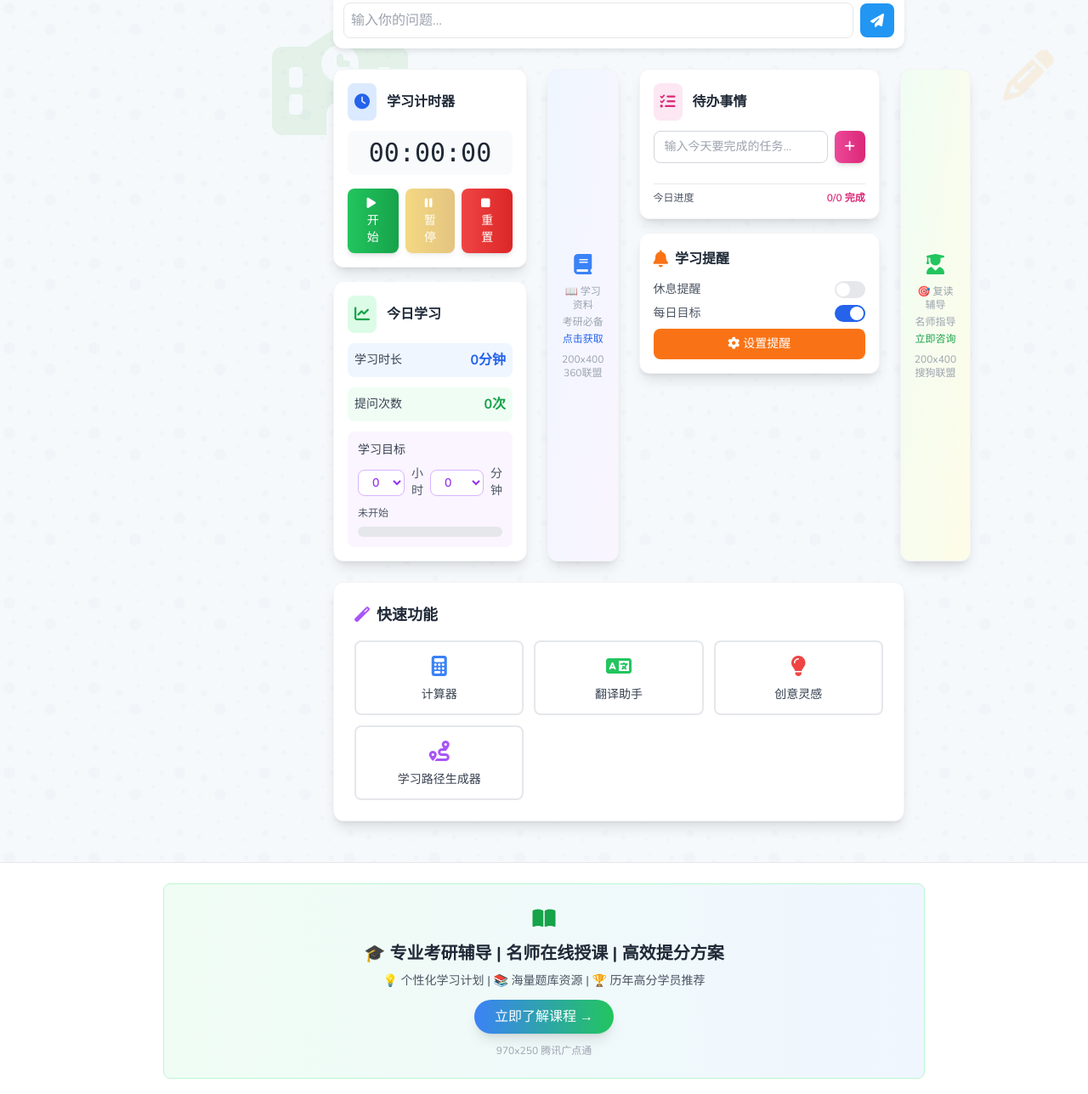
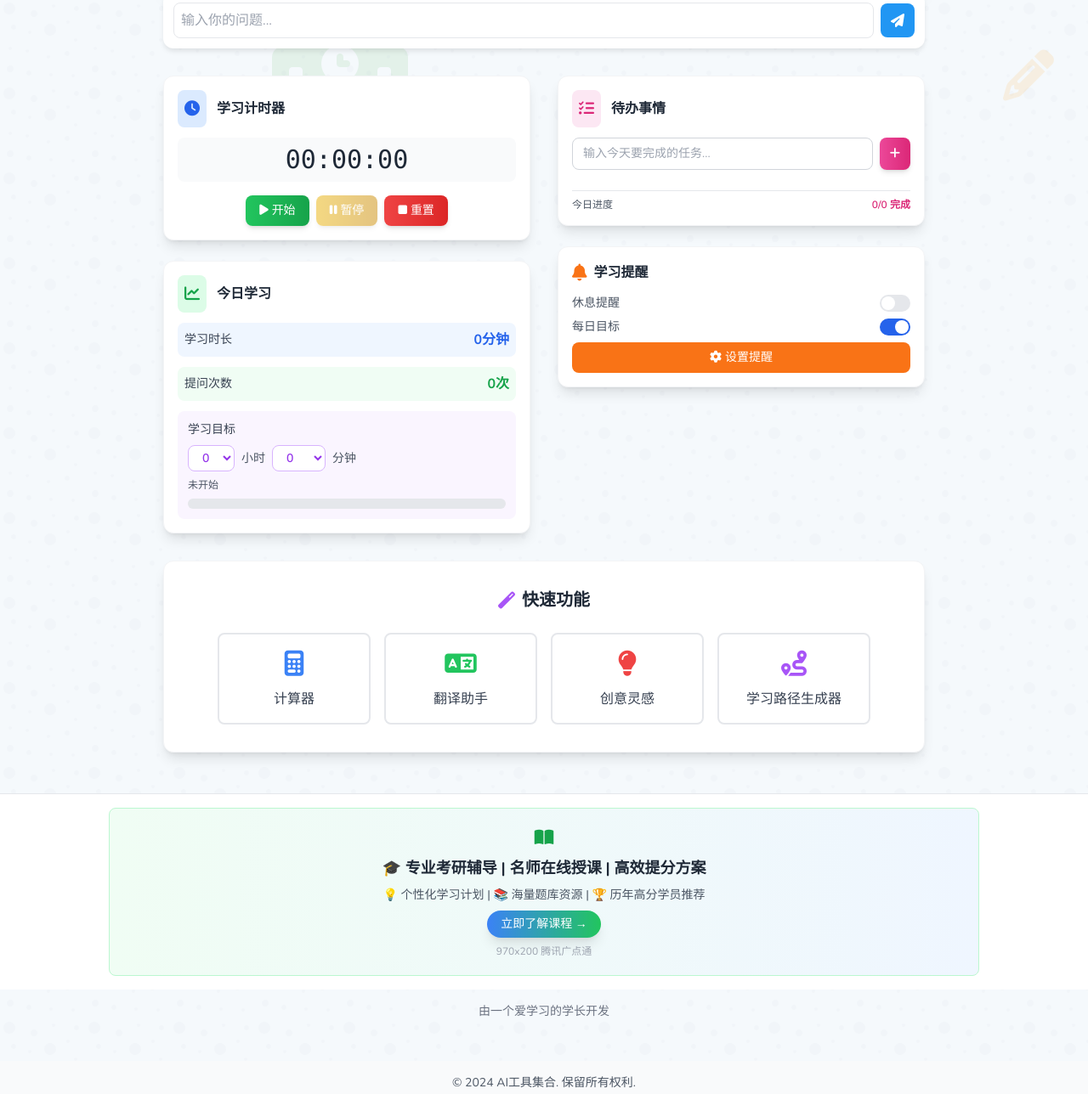
Before and after one commit to oycx04/-AI, a plain HTML site: page frontend/index.html in a window 1280 px wide. Shown: the part 601-1889 px from the top of the page at 85% size. Drawn offline with nearby package versions, Linux system fonts and the light colour scheme.

Commit message:
优化前端布局和广告位配置，准备部署到15468597.top域名

```diff
--- a/frontend/index.html
+++ b/frontend/index.html
@@ -335,15 +335,14 @@
         }
 
         /* 广告位响应式优化 */
+        @media (max-width: 1024px) {
+            #left-banner-ad,
+            #sidebar-ad {
+                display: none; /* 平板和移动端隐藏左右侧广告 */
+            }
+        }
+
         @media (max-width: 768px) {
-            #left-banner-ad {
-                display: none; /* 移动端隐藏左侧广告 */
-            }
-
-            #sidebar-ad {
-                display: none; /* 移动端隐藏右侧悬浮广告 */
-            }
-
             .ad-container {
                 width: 100% !important;
                 max-width: 300px;
@@ -357,6 +356,14 @@
             /* 移动端调整主要内容区域边距 */
             .pt-32.p-4.pl-48 {
                 padding-left: 1rem !important;
+            }
+        }
+
+        /* 确保广告位不会遮挡主要内容 */
+        @media (min-width: 1025px) {
+            .main-content {
+                margin-left: 180px;
+                margin-right: 180px;
             }
         }
 
@@ -795,18 +802,17 @@
     <i class="fas fa-pencil-alt decoration pencil text-6xl bottom-20 right-10"></i>
     <i class="fas fa-school decoration building text-9xl bottom-10 left-1/4"></i>
 
-    <!-- 左侧广告位 -->
-    <div class="fixed top-20 left-4 z-40 bg-white shadow-lg rounded-lg border border-gray-200" style="width: 160px;">
-        <div class="p-2">
-            <div id="left-banner-ad" class="bg-gradient-to-b from-yellow-50 to-orange-50 rounded-lg p-2 border border-yellow-200 ad-hover">
+    <!-- 左侧悬浮广告位 -->
+    <div class="fixed left-4 top-1/2 transform -translate-y-1/2 z-30">
+        <div id="left-banner-ad" class="bg-white rounded-lg shadow-xl border border-gray-200 p-2 w-36 hover:shadow-2xl transition-shadow duration-300 ad-hover">
             <!-- 百度联盟广告代码位置 -->
             <script type="text/javascript">
                 // 百度联盟广告代码
                 /*
                 (function() {
                     var cpro_id = "u6849608"; // 替换为实际的百度联盟ID
-                        var cpro_w = 160;
-                        var cpro_h = 600;
+                    var cpro_w = 140;
+                    var cpro_h = 280;
                     var s = document.createElement("script");
                     s.type = "text/javascript";
                     s.charset = "UTF-8";
@@ -817,20 +823,19 @@
             </script>
             <!-- 临时占位内容 -->
             <div class="text-center text-gray-500 py-4">
-                    <i class="fas fa-graduation-cap text-2xl mb-2 block"></i>
+                <i class="fas fa-graduation-cap text-2xl mb-2 block text-blue-500"></i>
                 <p class="text-xs font-medium mb-2">🎓 考研培训</p>
                 <p class="text-xs mb-2">📚 在线辅导</p>
                 <p class="text-xs mb-2">🚀 提升学历</p>
-                    <p class="text-xs opacity-70">160x600 广告位</p>
-                </div>
+                <p class="text-xs opacity-70">140x280 广告位</p>
             </div>
         </div>
     </div>
 
     <!-- 主要内容区域 -->
-    <div class="pt-32 p-4 pl-48 flex items-center justify-center min-h-screen">
-        <div class="content-container w-full max-w-4xl">
-        <div class="w-full max-w-2xl mx-auto" id="chatContent">
+    <div class="pt-32 p-4 flex items-center justify-center min-h-screen">
+        <div class="content-container w-full max-w-6xl mx-auto">
+        <div class="w-full max-w-4xl mx-auto" id="chatContent">
         <!-- 聊天头部 -->
         <div class="header rounded-t-2xl p-4 flex items-center justify-center">
             <div class="flex items-center space-x-3">
@@ -868,9 +873,9 @@
         </div>
 
         <!-- 学习工具区域 -->
-        <div class="mt-6 flex gap-6">
+        <div class="mt-8 flex gap-8 justify-center">
             <!-- 左侧功能区 -->
-            <div class="flex-1 space-y-4">
+            <div class="flex-1 max-w-md space-y-6">
                 <!-- 学习计时器 -->
                 <div class="bg-white rounded-xl p-4 shadow-lg border border-gray-100 hover:shadow-xl transition-shadow duration-300">
                     <div class="flex items-center mb-3">
@@ -945,35 +950,10 @@
                 </div>
             </div>
 
-            <!-- 中间广告位1 - 360联盟 -->
-            <div class="w-48 bg-gradient-to-br from-blue-50 to-purple-50 rounded-xl p-2 shadow-lg border border-gray-100 flex flex-col items-center justify-center ad-container ad-hover">
-                <!-- 360联盟广告代码位置 -->
-                <script type="text/javascript">
-                    // 360联盟广告代码
-                    /*
-                    (function() {
-                        var _360_ad_id = "your_360_ad_id"; // 替换为实际的360联盟ID
-                        var _360_ad_w = 200;
-                        var _360_ad_h = 400;
-                        var s = document.createElement("script");
-                        s.type = "text/javascript";
-                        s.src = "//s.lianmeng.360.cn/so/ad.js";
-                        document.getElementsByTagName("head")[0].appendChild(s);
-                    })();
-                    */
-                </script>
-                <!-- 临时占位内容 -->
-                <div class="text-gray-400 text-center p-2">
-                    <i class="fas fa-book text-2xl mb-2 text-blue-500"></i>
-                    <p class="text-xs font-medium mb-1">📖 学习资料</p>
-                    <p class="text-xs mb-1">考研必备</p>
-                    <p class="text-xs text-blue-600">点击获取</p>
-                    <p class="text-xs mt-2">200x400 360联盟</p>
-                </div>
-            </div>
+
 
             <!-- 右侧功能区 -->
-            <div class="flex-1 space-y-4">
+            <div class="flex-1 max-w-md space-y-6">
                 <!-- 待办事情 -->
                 <div class="bg-white rounded-xl p-4 shadow-lg border border-gray-100 hover:shadow-xl transition-shadow duration-300">
                     <div class="flex items-center mb-3">
@@ -1032,56 +1012,31 @@
                 </div>
             </div>
 
-            <!-- 中间广告位2 - 搜狗联盟 -->
-            <div class="w-48 bg-gradient-to-br from-green-50 to-yellow-50 rounded-xl p-2 shadow-lg border border-gray-100 flex flex-col items-center justify-center ad-container ad-hover">
-                <!-- 搜狗联盟广告代码位置 -->
-                <script type="text/javascript">
-                    // 搜狗联盟广告代码
-                    /*
-                    (function() {
-                        var sogou_ad_id = "your_sogou_ad_id"; // 替换为实际的搜狗联盟ID
-                        var sogou_ad_w = 200;
-                        var sogou_ad_h = 400;
-                        var s = document.createElement("script");
-                        s.type = "text/javascript";
-                        s.src = "//theta.sogoucdn.com/wap/js/aw.js";
-                        document.getElementsByTagName("head")[0].appendChild(s);
-                    })();
-                    */
-                </script>
-                <!-- 临时占位内容 -->
-                <div class="text-gray-400 text-center p-2">
-                    <i class="fas fa-user-graduate text-2xl mb-2 text-green-500"></i>
-                    <p class="text-xs font-medium mb-1">🎯 复读辅导</p>
-                    <p class="text-xs mb-1">名师指导</p>
-                    <p class="text-xs text-green-600">立即咨询</p>
-                    <p class="text-xs mt-2">200x400 搜狗联盟</p>
-                </div>
-            </div>
+
         </div>
 
         <!-- 快速功能区域 -->
-        <div class="mt-6 bg-white rounded-xl p-6 shadow-lg border border-gray-100">
-            <h3 class="text-lg font-semibold text-gray-800 mb-4 flex items-center">
+        <div class="mt-8 bg-white rounded-xl p-8 shadow-lg border border-gray-100 max-w-4xl mx-auto">
+            <h3 class="text-xl font-semibold text-gray-800 mb-6 flex items-center justify-center">
                 <i class="fas fa-magic text-purple-500 mr-2"></i>
                 快速功能
             </h3>
-            <div class="grid grid-cols-2 md:grid-cols-3 gap-3">
-                <button class="quick-function-btn p-3 rounded-lg border-2 border-gray-200 hover:border-blue-300 hover:bg-blue-50 transition-all duration-200 text-center group" data-function="calculator">
-                    <i class="fas fa-calculator text-2xl text-blue-500 mb-2 group-hover:scale-110 transition-transform"></i>
-                    <div class="text-sm font-medium text-gray-700">计算器</div>
-                </button>
-                <button class="quick-function-btn p-3 rounded-lg border-2 border-gray-200 hover:border-green-300 hover:bg-green-50 transition-all duration-200 text-center group" data-function="translator">
-                    <i class="fas fa-language text-2xl text-green-500 mb-2 group-hover:scale-110 transition-transform"></i>
-                    <div class="text-sm font-medium text-gray-700">翻译助手</div>
-                </button>
-                <button class="quick-function-btn p-3 rounded-lg border-2 border-gray-200 hover:border-red-300 hover:bg-red-50 transition-all duration-200 text-center group" data-function="creative">
-                    <i class="fas fa-lightbulb text-2xl text-red-500 mb-2 group-hover:scale-110 transition-transform"></i>
-                    <div class="text-sm font-medium text-gray-700">创意灵感</div>
-                </button>
-                <button class="quick-function-btn p-3 rounded-lg border-2 border-gray-200 hover:border-purple-300 hover:bg-purple-50 transition-all duration-200 text-center group" onclick="window.location.href='learning-path-generator.html'">
-                    <i class="fas fa-route text-2xl text-purple-500 mb-2 group-hover:scale-110 transition-transform"></i>
-                    <div class="text-sm font-medium text-gray-700">学习路径生成器</div>
+            <div class="grid grid-cols-2 md:grid-cols-4 gap-4 max-w-3xl mx-auto">
+                <button class="quick-function-btn p-4 rounded-lg border-2 border-gray-200 hover:border-blue-300 hover:bg-blue-50 transition-all duration-200 text-center group" data-function="calculator">
+                    <i class="fas fa-calculator text-3xl text-blue-500 mb-3 group-hover:scale-110 transition-transform"></i>
+                    <div class="text-base font-medium text-gray-700">计算器</div>
+                </button>
+                <button class="quick-function-btn p-4 rounded-lg border-2 border-gray-200 hover:border-green-300 hover:bg-green-50 transition-all duration-200 text-center group" data-function="translator">
+                    <i class="fas fa-language text-3xl text-green-500 mb-3 group-hover:scale-110 transition-transform"></i>
+                    <div class="text-base font-medium text-gray-700">翻译助手</div>
+                </button>
+                <button class="quick-function-btn p-4 rounded-lg border-2 border-gray-200 hover:border-red-300 hover:bg-red-50 transition-all duration-200 text-center group" data-function="creative">
+                    <i class="fas fa-lightbulb text-3xl text-red-500 mb-3 group-hover:scale-110 transition-transform"></i>
+                    <div class="text-base font-medium text-gray-700">创意灵感</div>
+                </button>
+                <button class="quick-function-btn p-4 rounded-lg border-2 border-gray-200 hover:border-purple-300 hover:bg-purple-50 transition-all duration-200 text-center group" onclick="window.location.href='learning-path-generator.html'">
+                    <i class="fas fa-route text-3xl text-purple-500 mb-3 group-hover:scale-110 transition-transform"></i>
+                    <div class="text-base font-medium text-gray-700">学习路径生成器</div>
                 </button>
             </div>
 
@@ -1129,10 +1084,10 @@
     </div>
 
     <!-- 底部横幅广告位 -->
-    <div class="bg-white border-t border-gray-200 py-6 mt-8">
+    <div class="bg-white border-t border-gray-200 py-4 mt-8">
         <div class="container mx-auto px-4">
             <div class="flex justify-center">
-                <div id="bottom-banner-ad" class="bg-gradient-to-r from-green-50 to-blue-50 rounded-lg p-3 border border-green-200 max-w-4xl w-full text-center ad-hover">
+                <div id="bottom-banner-ad" class="bg-gradient-to-r from-green-50 to-blue-50 rounded-lg p-3 border border-green-200 max-w-5xl w-full text-center ad-hover">
                     <!-- 腾讯广点通广告代码位置 -->
                     <script type="text/javascript">
                         // 腾讯广点通广告代码
@@ -1140,7 +1095,7 @@
                         (function() {
                             var gdt_ad_id = "your_gdt_ad_id"; // 替换为实际的广点通ID
                             var gdt_ad_w = 970;
-                            var gdt_ad_h = 250;
+                            var gdt_ad_h = 200;
                             var s = document.createElement("script");
                             s.type = "text/javascript";
                             s.src = "//vm.gtimg.cn/tencentvideo/txp/js/txplayer.js";
@@ -1149,14 +1104,14 @@
                         */
                     </script>
                     <!-- 临时占位内容 -->
-                    <div class="text-gray-600 py-3">
-                        <i class="fas fa-book-open text-2xl mb-3 text-green-600"></i>
-                        <h3 class="text-xl font-bold mb-2 text-gray-800">🎓 专业考研辅导 | 名师在线授课 | 高效提分方案</h3>
-                        <p class="text-sm mb-3">💡 个性化学习计划 | 📚 海量题库资源 | 🏆 历年高分学员推荐</p>
-                        <button class="bg-gradient-to-r from-blue-500 to-green-500 text-white px-6 py-2 rounded-full hover:from-blue-600 hover:to-green-600 transition-all duration-300 shadow-lg">
+                    <div class="text-gray-600 py-2">
+                        <i class="fas fa-book-open text-xl mb-2 text-green-600"></i>
+                        <h3 class="text-lg font-bold mb-2 text-gray-800">🎓 专业考研辅导 | 名师在线授课 | 高效提分方案</h3>
+                        <p class="text-sm mb-2">💡 个性化学习计划 | 📚 海量题库资源 | 🏆 历年高分学员推荐</p>
+                        <button class="bg-gradient-to-r from-blue-500 to-green-500 text-white px-4 py-1.5 rounded-full hover:from-blue-600 hover:to-green-600 transition-all duration-300 shadow-lg text-sm">
                             立即了解课程 →
                         </button>
-                        <p class="text-xs mt-3 text-gray-400">970x250 腾讯广点通</p>
+                        <p class="text-xs mt-2 text-gray-400">970x200 腾讯广点通</p>
                     </div>
                 </div>
             </div>
@@ -1182,12 +1137,12 @@
                 */
             </script>
             <!-- 临时占位内容 -->
-            <div class="text-center text-gray-600 p-2">
-                <i class="fas fa-lightbulb text-2xl mb-2 text-yellow-500"></i>
-                <p class="text-xs font-bold mb-1 text-gray-800">📚 学历提升</p>
-                <p class="text-xs mb-1">在线课程</p>
-                <p class="text-xs text-blue-600 font-medium">点击咨询</p>
-                <p class="text-xs mt-2 text-gray-400">140x280 穿山甲</p>
+            <div class="text-center text-gray-500 py-4">
+                <i class="fas fa-laptop-code text-2xl mb-2 block text-purple-500"></i>
+                <p class="text-xs font-medium mb-2">💻 编程培训</p>
+                <p class="text-xs mb-2">🔥 热门课程</p>
+                <p class="text-xs mb-2">⭐ 名师授课</p>
+                <p class="text-xs opacity-70">140x280 广告位</p>
             </div>
         </div>
     </div>
```
Lines whose indentation alone changed are shown as unchanged.
